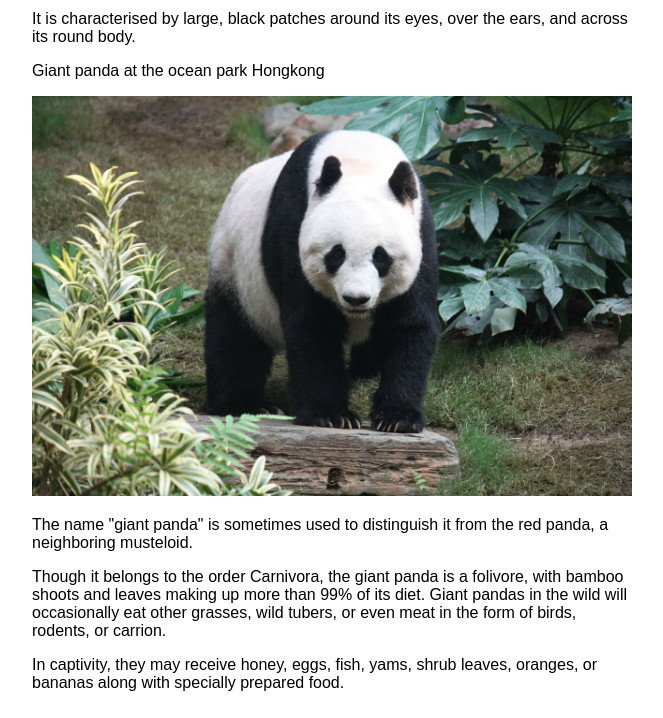
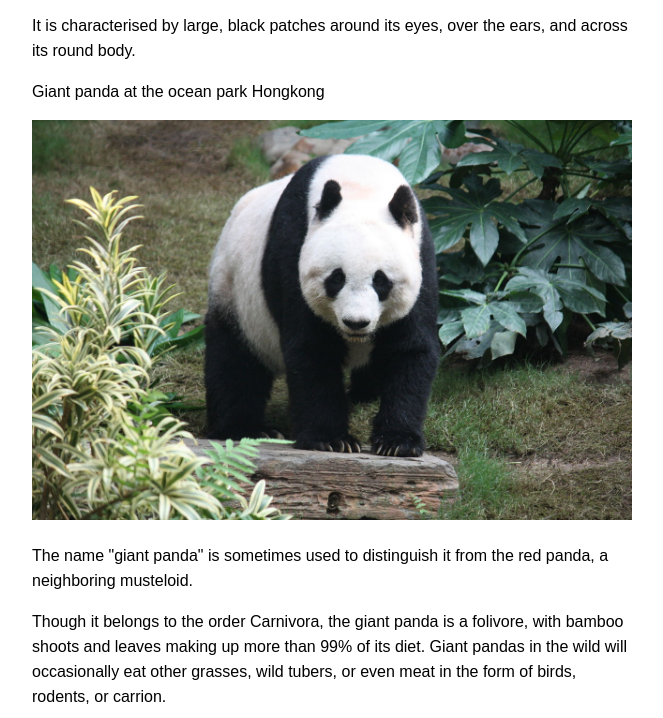
Before and after one commit to KimBergstrom/PandaStudent, a plain HTML site: page index.html in a window 1280 px wide. Shown: the part 164-882 px from the top of the page, without its empty margins (308-971 px from the left). Drawn offline with Linux system fonts and the light colour scheme.

Commit message:
Line-height

```diff
--- a/pandastyle.css
+++ b/pandastyle.css
@@ -6,6 +6,7 @@ img
 body
 {
     font-family: Arial;
+    line-height: 25px;
 }
 
 .column
```
